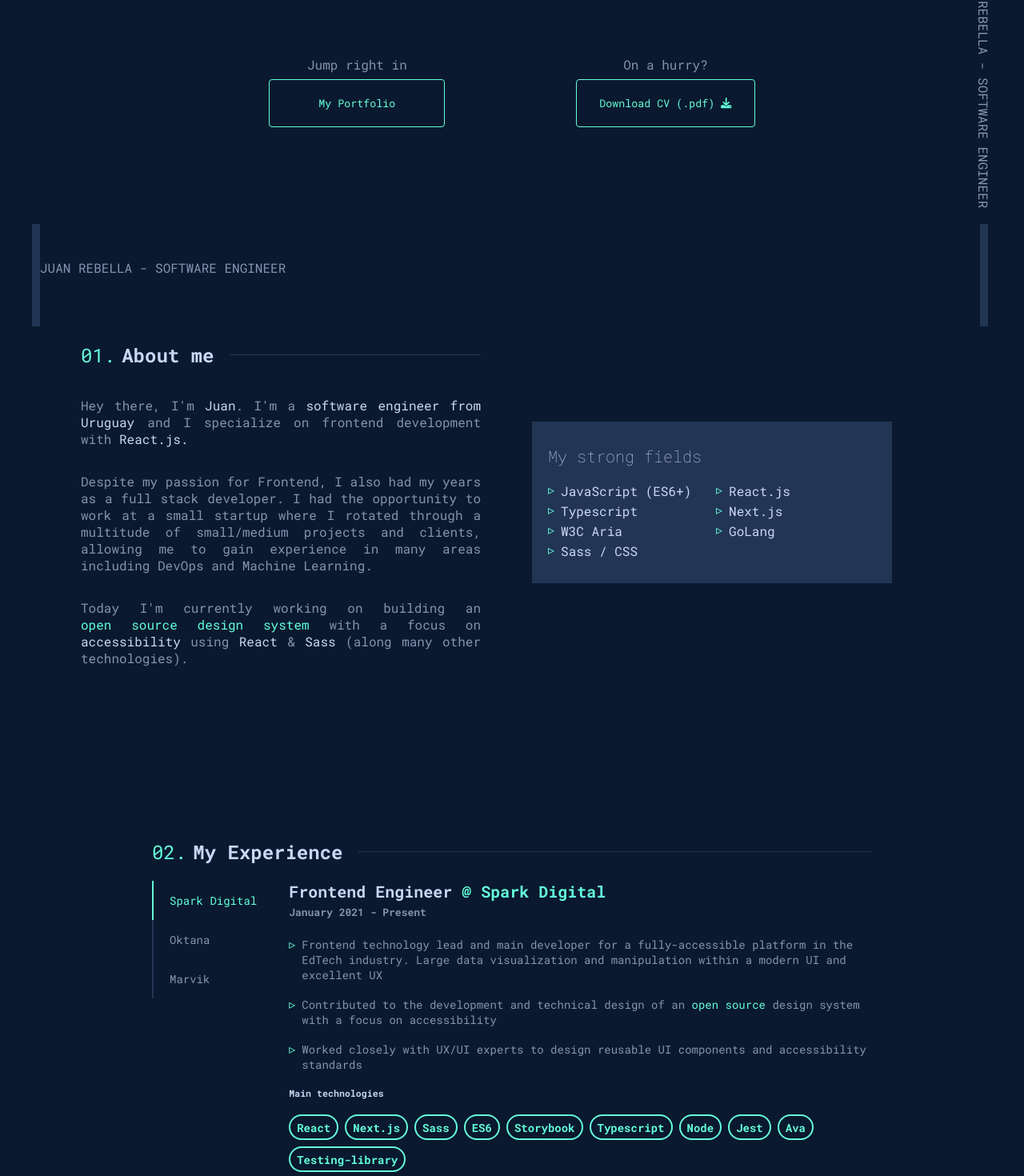
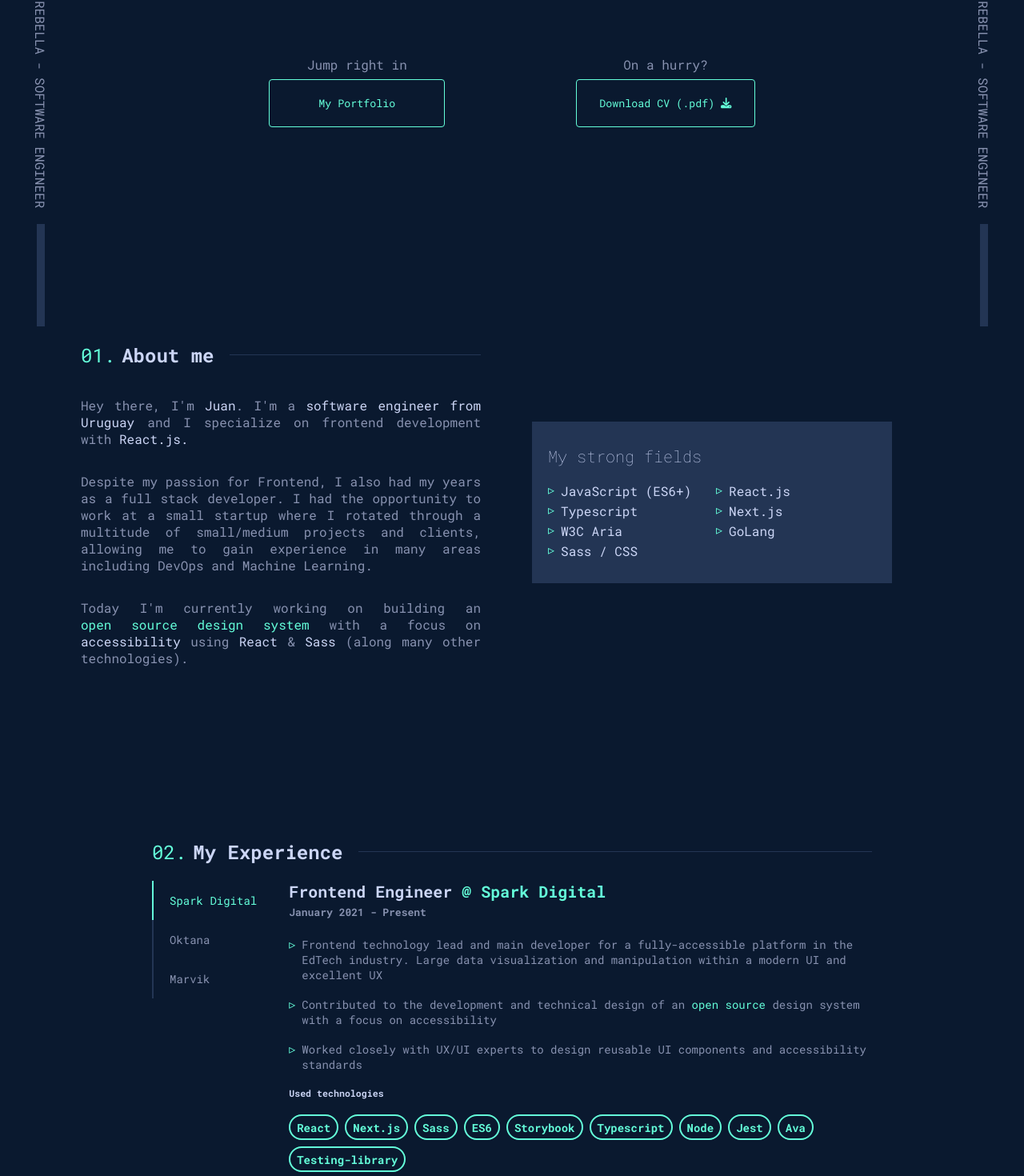
Before and after one commit to JRebella/portfolio, a Next.js app: page / in a window 1280 px wide. Shown: the part 392-1862 px from the top of the page at 80% size. Built offline with nearby package versions, Linux system fonts and the light colour scheme.

Commit message:
feat: custom scrollbar + banners fix

```diff
--- a/components/layout/Layout.tsx
+++ b/components/layout/Layout.tsx
@@ -13,8 +13,8 @@ const Layout: FunctionComponent = ({ children }) => {
         <Footer />
       </footer>
 
-      <aside className={styles["aside--left"]}>JUAN REBELLA - SOFTWARE ENGINEER</aside>
-      <aside className={styles["aside--right"]}>JUAN REBELLA - SOFTWARE ENGINEER</aside>
+      <aside className={styles["banner--left"]}>JUAN REBELLA - SOFTWARE ENGINEER</aside>
+      <aside className={styles["banner--right"]}>JUAN REBELLA - SOFTWARE ENGINEER</aside>
     </div>
   );
 };
--- a/components/layout/layout.module.scss
+++ b/components/layout/layout.module.scss
@@ -137,15 +137,14 @@
 }
 
 @each $position in ("right", "left") {
-  .aside--#{$position} {
+  .banner--#{$position} {
     position: fixed;
 
+    writing-mode: vertical-lr;
     @if $position == "right" {
       right: 40px;
-      writing-mode: vertical-lr;
     } @else if $position == "left" {
       left: 40px;
-      writing-mode: sideways-lr;
     }
 
     bottom: 0;
@@ -154,7 +153,7 @@
     display: flex;
     align-items: center;
 
-    &::#{if($position == "right", "after", "before")} {
+    &::after {
       content: "";
       display: block;
       height: 128px;
@@ -162,11 +161,7 @@
 
       background-color: var(--ds-bg-accent);
 
-      @if $position == "right" {
-        margin-top: 20px;
-      } @else if $position == "left" {
-        margin-top: 20px;
-      }
+      margin-top: 20px;
     }
   }
 }
--- a/pageComponents/experience/ExperienceSection.tsx
+++ b/pageComponents/experience/ExperienceSection.tsx
@@ -60,7 +60,7 @@ const ExperienceSection: FunctionComponent<ComponentProps<"section">> = () => {
             </li>
           </ul>
 
-          <h5>Main technologies</h5>
+          <h5>Used technologies</h5>
 
           <Badge>React</Badge>
           <Badge>Next.js</Badge>
@@ -102,7 +102,7 @@ const ExperienceSection: FunctionComponent<ComponentProps<"section">> = () => {
             </li>
           </ul>
 
-          <h5>Main technologies</h5>
+          <h5>Used technologies</h5>
 
           <Badge>React</Badge>
           <Badge>Node</Badge>
@@ -146,7 +146,7 @@ const ExperienceSection: FunctionComponent<ComponentProps<"section">> = () => {
             <li>Data visualization and analytics</li>
           </ul>
 
-          <h5>Main technologies</h5>
+          <h5>Used technologies</h5>
 
           <Badge>React</Badge>
           <Badge>GoLang</Badge>
--- a/styles/globals.scss
+++ b/styles/globals.scss
@@ -4,6 +4,25 @@ html,
 body {
   padding: 0;
   margin: 0;
+
+  ::-webkit-scrollbar {
+    width: 8px;
+  }
+
+  ::-webkit-scrollbar-track {
+    background-color: var(--ds-bg-primary);
+  }
+
+  ::-webkit-scrollbar-thumb {
+    background-color: var(--ds-bg-accent);
+  }
+
+  ::-webkit-scrollbar-thumb:hover {
+    background-color: var(--ds-text-primary);
+  }
+
+  scrollbar-color: var(--ds-bg-accent) var(--ds-bg-primary);
+  scrollbar-width: thin;
 }
 
 * {
```
Also changed, not shown: documents/notes.md (added, +5 -0 lines).
